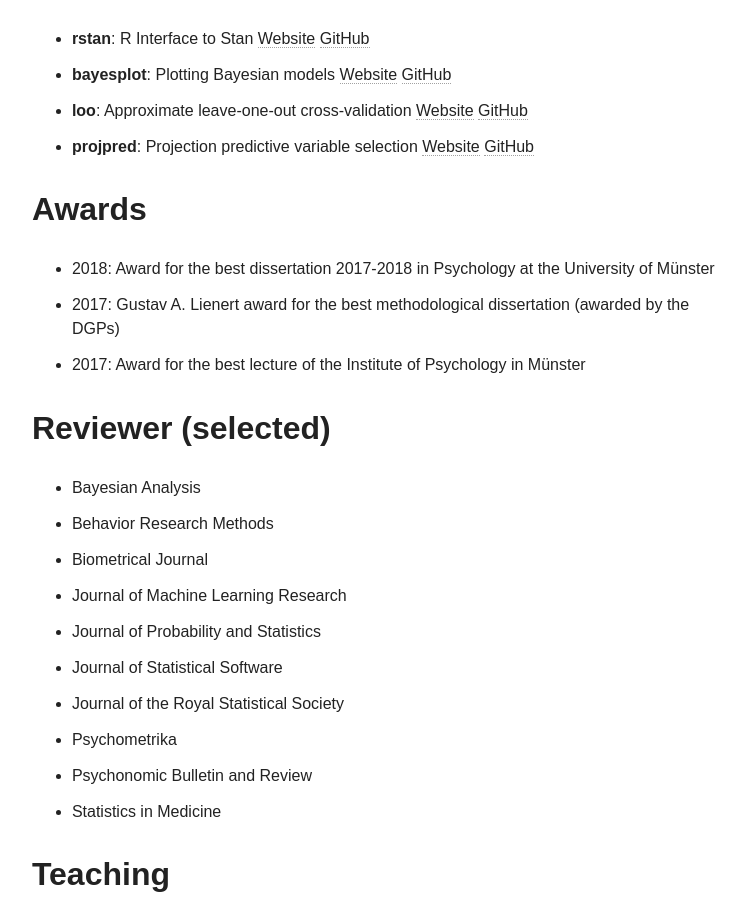
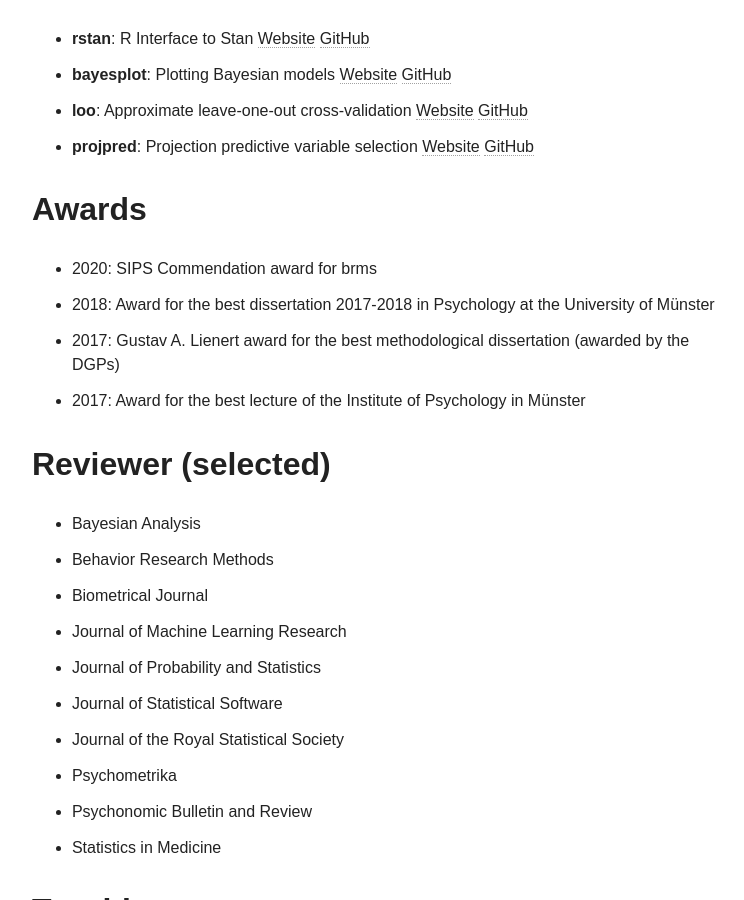
Before and after one commit to paul-buerkner/paul-buerkner.github.io, a Jekyll site: the page built from about/index.md, in a window 1280 px wide and 900 px high, scrolled down 1320 px. Shown: the whole window, without its empty margins (254-998 px from the left). Built offline with Jekyll 4.4.1, drawn with Linux system fonts in a browser that asks for light colours; nearby versions of some CDN libraries.

Commit message:
add SIPS commendation for brms

```diff
--- a/about/index.md
+++ b/about/index.md
@@ -55,6 +55,7 @@
 
 ## Awards
 
+* 2020: SIPS Commendation award for brms
 * 2018: Award for the best dissertation 2017-2018 in Psychology at the University of Münster
 * 2017: Gustav A. Lienert award for the best methodological dissertation (awarded by the DGPs)
 * 2017: Award for the best lecture of the Institute of Psychology in Münster
```
